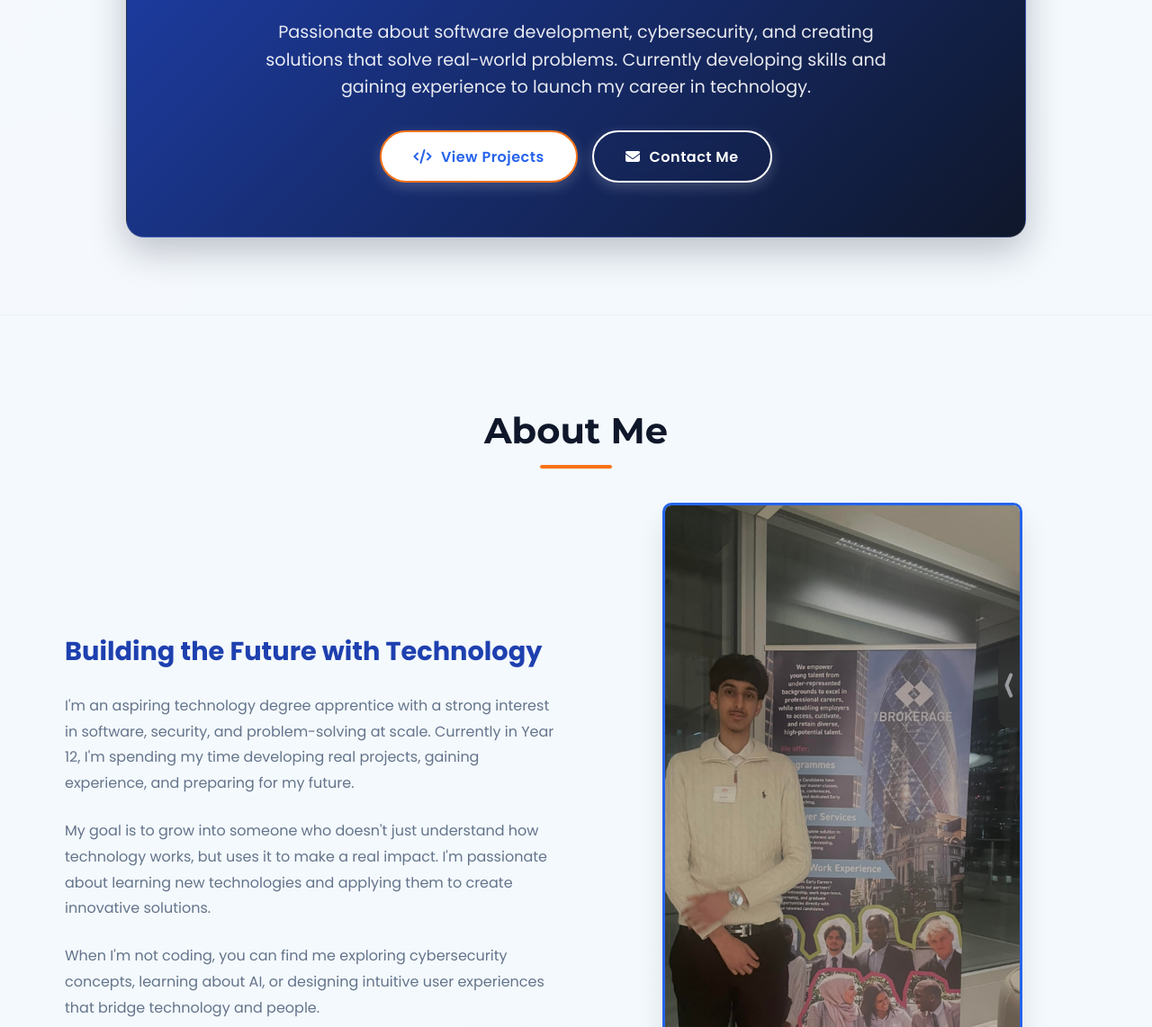
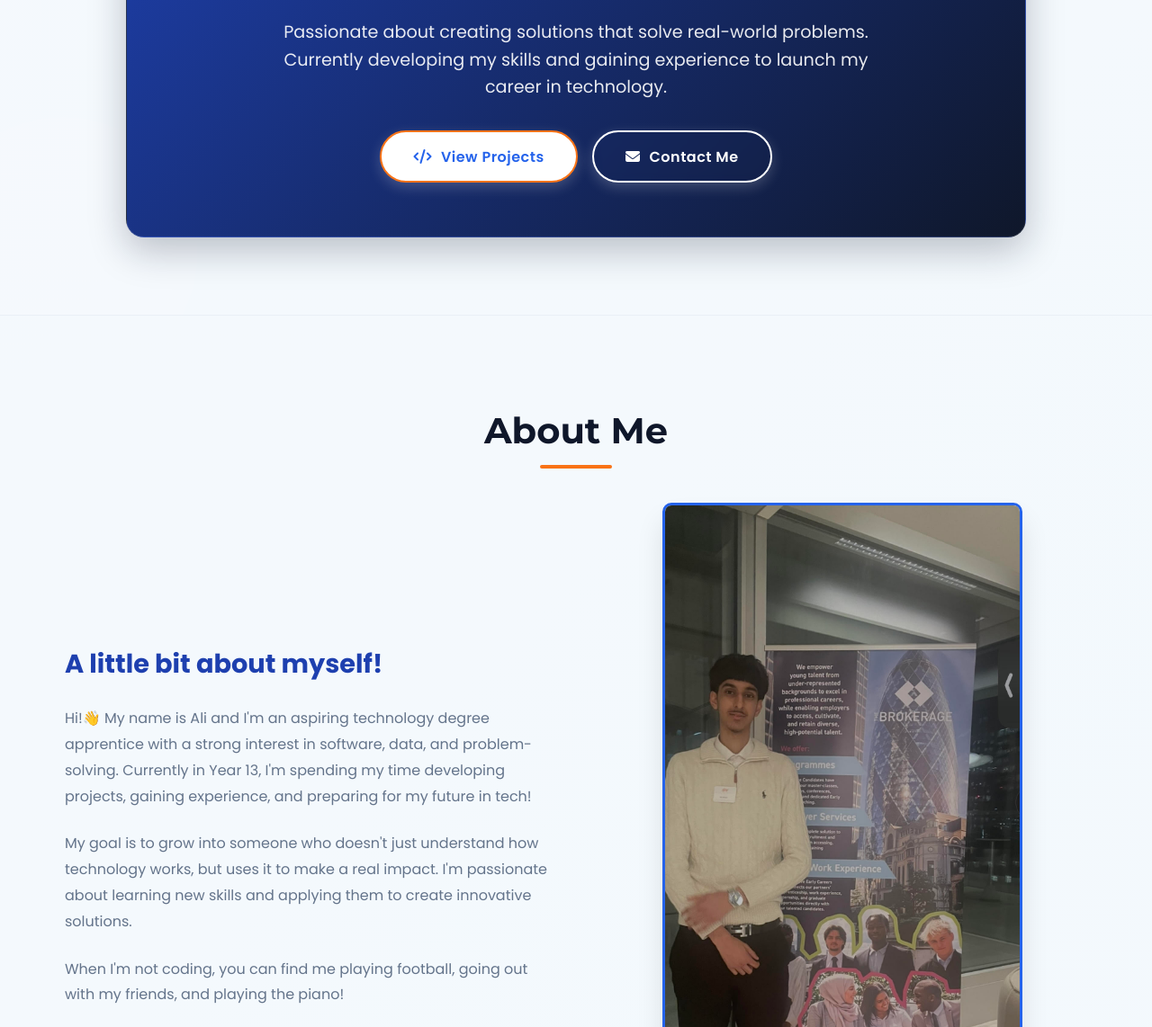
Before and after one commit to ali-01281/ali-01281.github.io, a plain HTML site: page index.html in a window 1280 px wide. Shown: the part 384-1526 px from the top of the page at 90% size. Drawn offline with Linux system fonts and the light colour scheme.

Commit message:
Update index.html

```diff
--- a/index.html
+++ b/index.html
@@ -869,7 +869,7 @@
             <div class="hero-content">
                 <span class="hero-tag">Aspiring Technology Degree Apprentice</span>
                 <h1>Ali Adnan</h1>
-                <p>Passionate about software development, cybersecurity, and creating solutions that solve real-world problems. Currently developing skills and gaining experience to launch my career in technology.</p>
+                <p>Passionate about creating solutions that solve real-world problems. Currently developing my skills and gaining experience to launch my career in technology.</p>
                 <div class="hero-buttons">
                     <a href="#projects" class="btn">
                         <i class="fas fa-code"></i>
@@ -890,10 +890,10 @@
             <h2 class="section-title">About Me</h2>
             <div class="about-content">
                 <div class="about-text">
-                    <h3>Building the Future with Technology</h3>
-                    <p>I'm an aspiring technology degree apprentice with a strong interest in software, security, and problem-solving at scale. Currently in Year 12, I'm spending my time developing real projects, gaining experience, and preparing for my future.</p>
-                    <p>My goal is to grow into someone who doesn't just understand how technology works, but uses it to make a real impact. I'm passionate about learning new technologies and applying them to create innovative solutions.</p>
-                    <p>When I'm not coding, you can find me exploring cybersecurity concepts, learning about AI, or designing intuitive user experiences that bridge technology and people.</p>
+                    <h3>A little bit about myself!</h3>
+                    <p>Hi!👋 My name is Ali and I'm an aspiring technology degree apprentice with a strong interest in software, data, and problem-solving. Currently in Year 13, I'm spending my time developing projects, gaining experience, and preparing for my future in tech!</p>
+                    <p>My goal is to grow into someone who doesn't just understand how technology works, but uses it to make a real impact. I'm passionate about learning new skills and applying them to create innovative solutions.</p>
+                    <p>When I'm not coding, you can find me playing football, going out with my friends, and playing the piano!</p>
                     <a href="#experience" class="btn">My Experience</a>
                 </div>
                 <div class="about-image">
@@ -936,7 +936,7 @@
                         <h3>PwC Work Experience</h3>
                         <span class="experience-date">August 2025</span>
                         <ul>
-                            <li>Explored the work of PwC's Audit, Consulting, and Business Solutions teams, understanding how each drives impact for clients</li>
+                            <li>Explored the work of PwC's Technology, Consulting, and Business Solutions teams, understanding how each drives impact for clients</li>
                             <li>Learned directly from senior leaders, including UK Managing Partners, gaining career advice and perspective on success in professional services</li>
                             <li>Developed interview and networking skills through mock interviews and workshops on personal branding and recruitment techniques</li>
                             <li>Strengthened financial literacy by analysing client data to design effective budgeting strategies during a team task</li>
@@ -969,7 +969,7 @@
                         <img src="sprout.jpg.png" alt="Sprout">
                     </div>
                     <div class="experience-content">
-                        <h3>Sprout Software Tester</h3>
+                        <h3>Sprout Software Tester Work Experience</h3>
                         <span class="experience-date">June 2025</span>
                         <ul>
                             <li>Gained a strong foundation in automation testing, learning how scripts and tools are used to streamline quality assurance in real world systems</li>
@@ -1007,7 +1007,7 @@
                         <img src="shearman.jpg" alt="A&O Shearman" style="max-height: 180px;">
                     </div>
                     <div class="experience-content">
-                        <h3>A&O Shearman - Law Work Experience</h3>
+                        <h3>A&O Shearman Law Work Experience</h3>
                         <span class="experience-date">May 2025</span>
                         <ul>
                             <li>Despite my passion for technology, I wanted to explore legal sector to understand how tech is transforming other industries, gaining insight into A&O Shearman's use of AI across legal processes</li>
```
